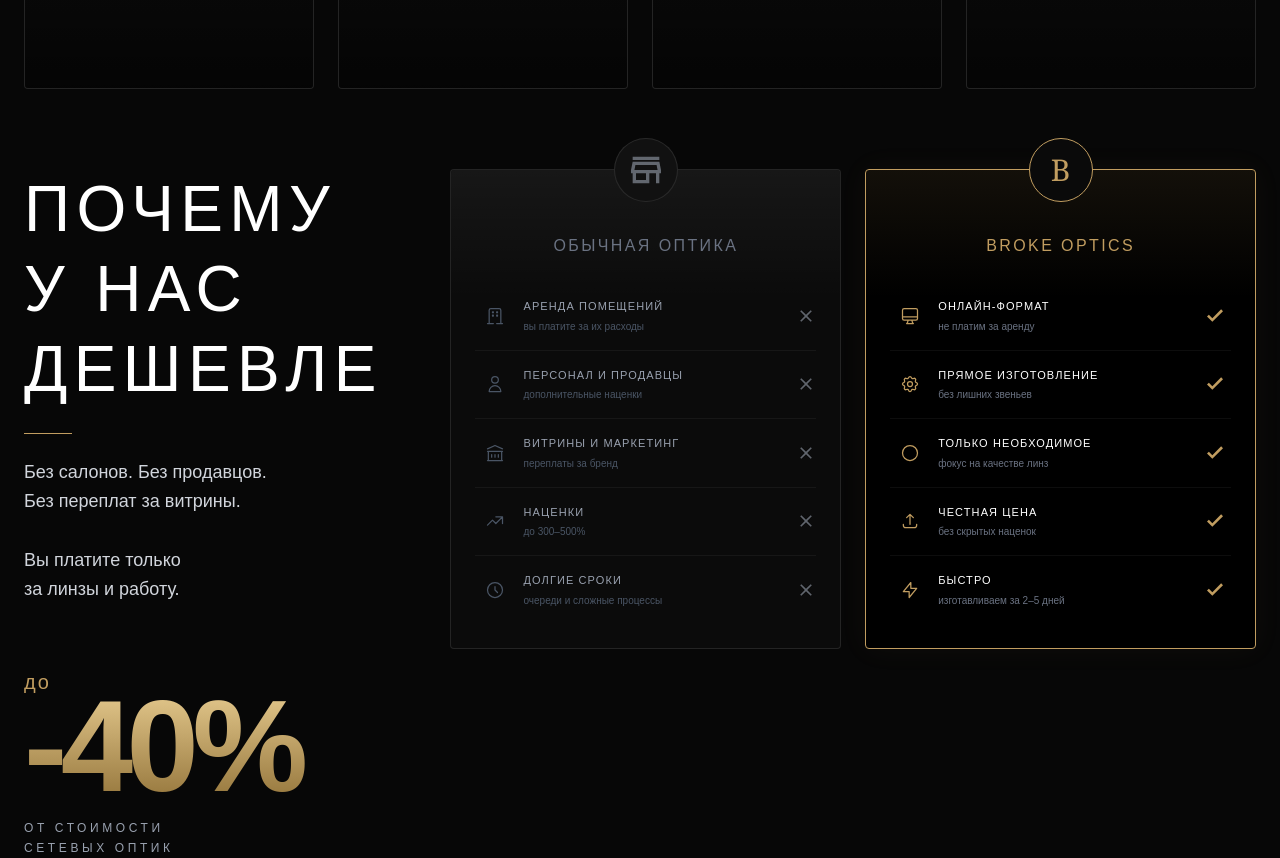
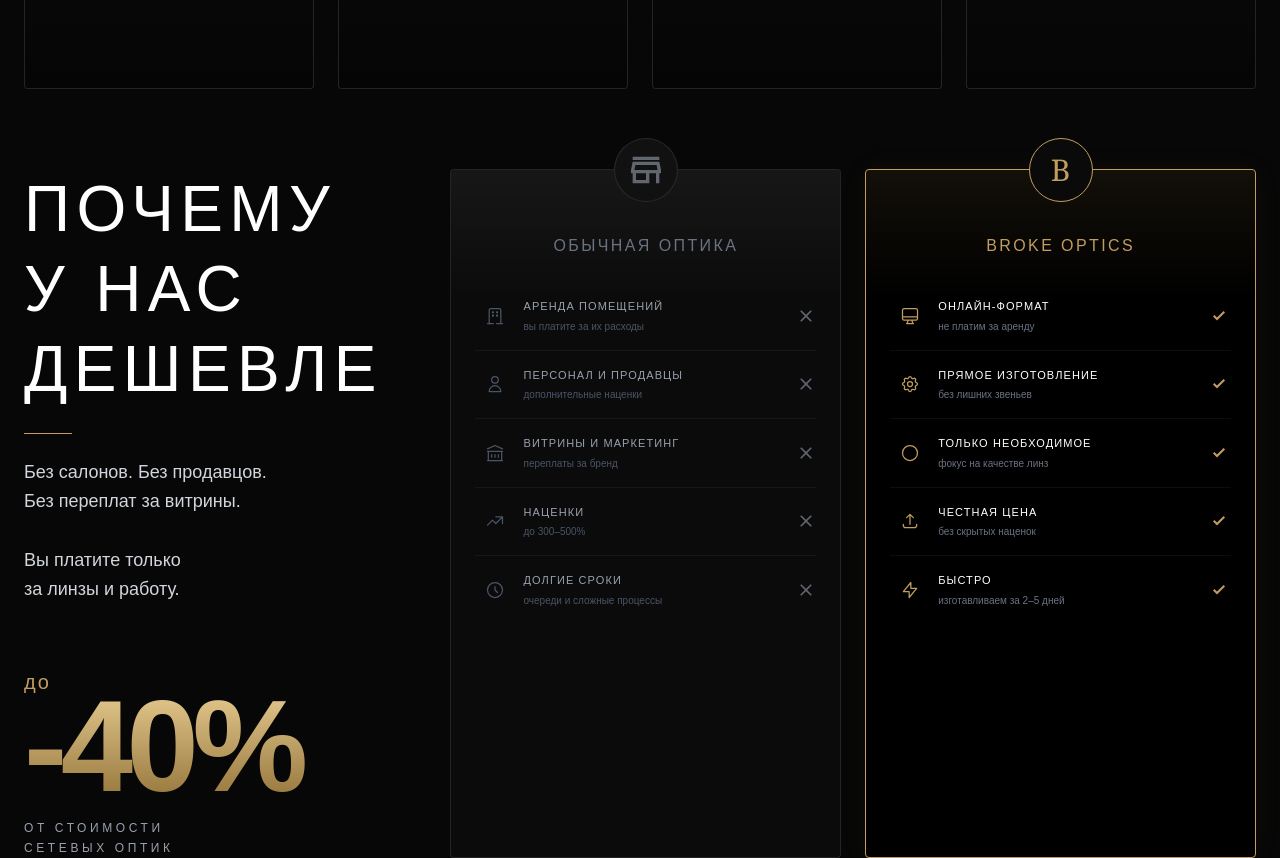
Before and after one commit to kxxdree/broke-optics, a Nuxt app: page / in a window 1280 px wide. Shown: the part 1600-2458 px from the top of the page. Built offline with nearby package versions, Linux system fonts and the light colour scheme.

Commit message:
feat: wip cheaper section

```diff
--- a/app/components/CheaperSection.vue
+++ b/app/components/CheaperSection.vue
@@ -1,6 +1,7 @@
 <template>
   <section class="relative w-full bg-[#070707] text-white overflow-hidden">
-    <div class="max-w-7xl mx-auto px-6 flex flex-col lg:flex-row gap-16 items-start relative z-10">
+    <!-- Изменили items-start на items-stretch -->
+    <div class="max-w-7xl mx-auto px-6 flex flex-col lg:flex-row gap-16 items-stretch relative z-10">
       <div class="w-full lg:w-[45%] flex flex-col pt-10">
         <h2 class="text-5xl md:text-[4rem] leading-tight uppercase mb-6 font-light tracking-widest">
           Почему<br />
@@ -33,7 +34,8 @@
       </div>
 
       <div class="w-full grid grid-cols-1 md:grid-cols-2 gap-6 pt-10">
-        <div class="relative bg-white/2 border border-white/10 rounded pt-16 flex flex-col overflow-visible">
+        <!-- Добавили h-full -->
+        <div class="relative bg-white/2 border border-white/10 rounded pt-16 flex flex-col overflow-visible h-full">
           <div class="absolute -top-8 left-1/2 -translate-x-1/2 w-16 h-16 rounded-full bg-[#111] border border-white/10 flex items-center justify-center z-20">
             <StoreIcon class="text-gray-400/60 w-10 h-10" />
           </div>
@@ -51,12 +53,15 @@
                 <div class="text-[11px] text-gray-400 uppercase tracking-widest mb-1">{{ item.title }}</div>
                 <div class="text-[10px] text-gray-600">{{ item.desc }}</div>
               </div>
-              <CloseIcon class="text-gray-400/60 w-5 h-5 shrink-0" />
+              <div class="text-gray-600 text-sm flex-shrink-0 pl-2">
+                <CloseIcon class="text-gray-400/60 w-5 h-5" />
+              </div>
             </div>
           </div>
         </div>
 
-        <div class="relative bg-black border border-[#c19d60] rounded pt-16 flex flex-col overflow-visible shadow-[0_0_30px_rgba(193,157,96,0.05)]">
+        <!-- Добавили h-full -->
+        <div class="relative bg-black border border-[#c19d60] rounded pt-16 flex flex-col overflow-visible shadow-[0_0_30px_rgba(193,157,96,0.05)] h-full">
           <div
             class="absolute -top-8 left-1/2 -translate-x-1/2 w-16 h-16 rounded-full bg-[#0a0a0a] border border-[#c19d60] flex items-center justify-center z-20"
           >
@@ -76,7 +81,9 @@
                 <div class="text-[11px] text-white uppercase tracking-widest mb-1">{{ item.title }}</div>
                 <div class="text-[10px] text-gray-500">{{ item.desc }}</div>
               </div>
-              <CheckIcon class="text-[#c19d60] w-8 h-8" />
+              <div class="text-[#c19d60] text-sm flex-shrink-0 pl-2">
+                <CheckIcon class="text-[#c19d60] w-6 h-6" />
+              </div>
             </div>
           </div>
         </div>
```
